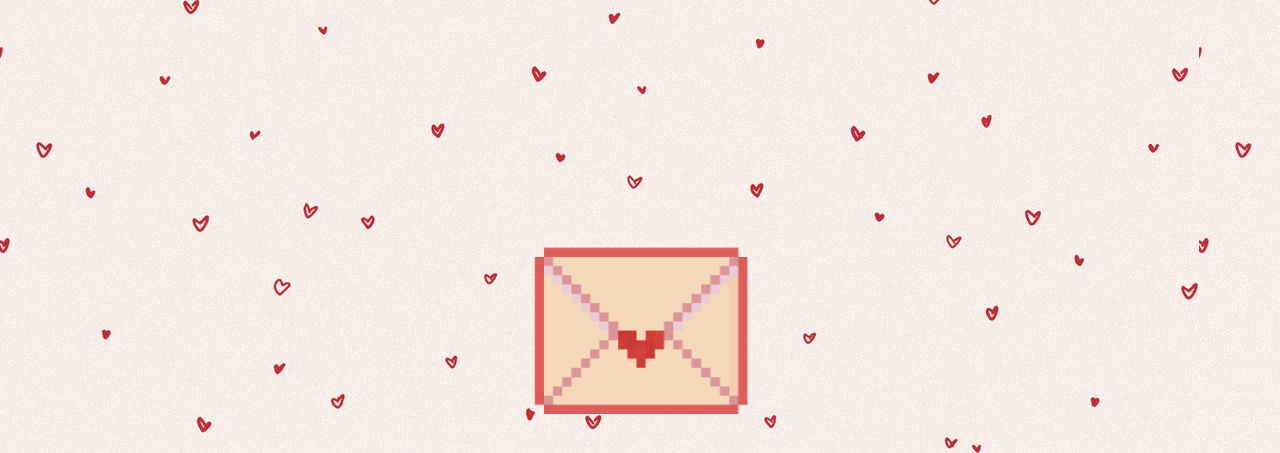
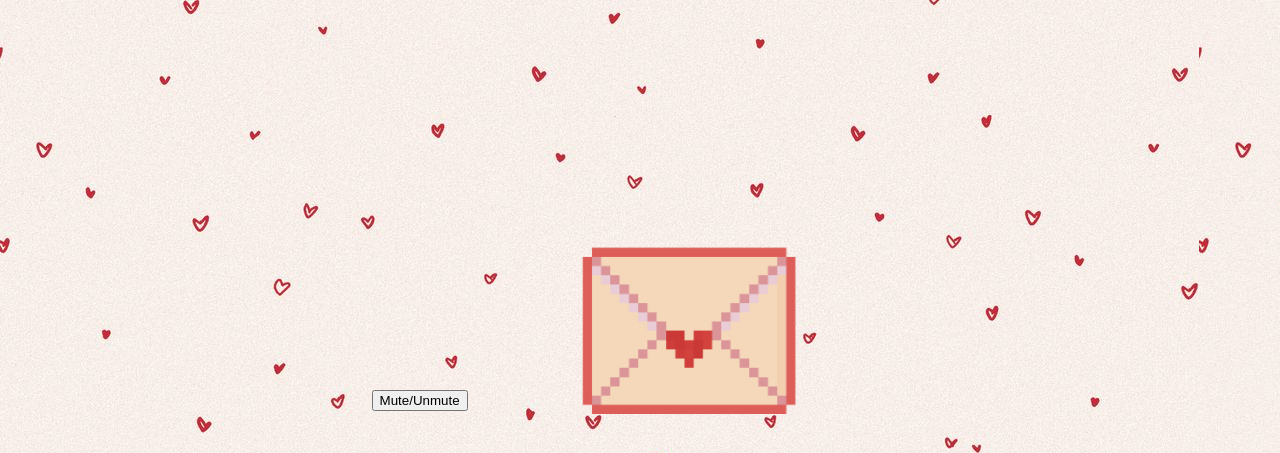
Before and after one commit to TopDogAlpha7/Valentines, a plain HTML site: page index.html in a window 1280 px wide. Shown: the top 453 px of the page. Drawn offline with Linux system fonts and the light colour scheme.

Commit message:
Update index.html

```diff
--- a/index.html
+++ b/index.html
@@ -13,6 +13,7 @@
         <title>Document</title>
     </head>
     <body>
+         <button id="mute">Mute/Unmute</button>
         <div id="envelope-container">
             <img src="envelope.png" alt="envelope" id="envelope" />
             <p>💗For Your Eyes Only💗</p>
```
